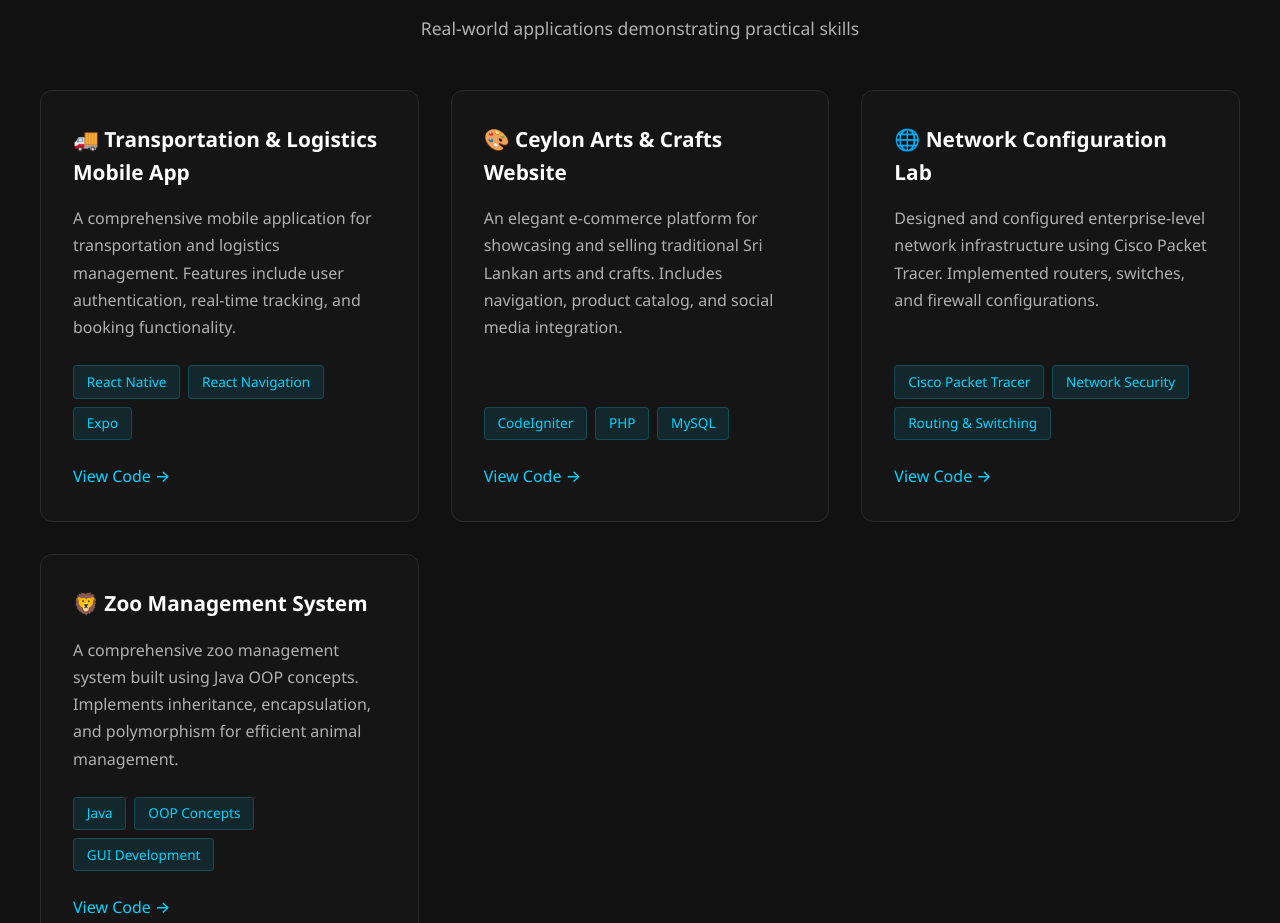
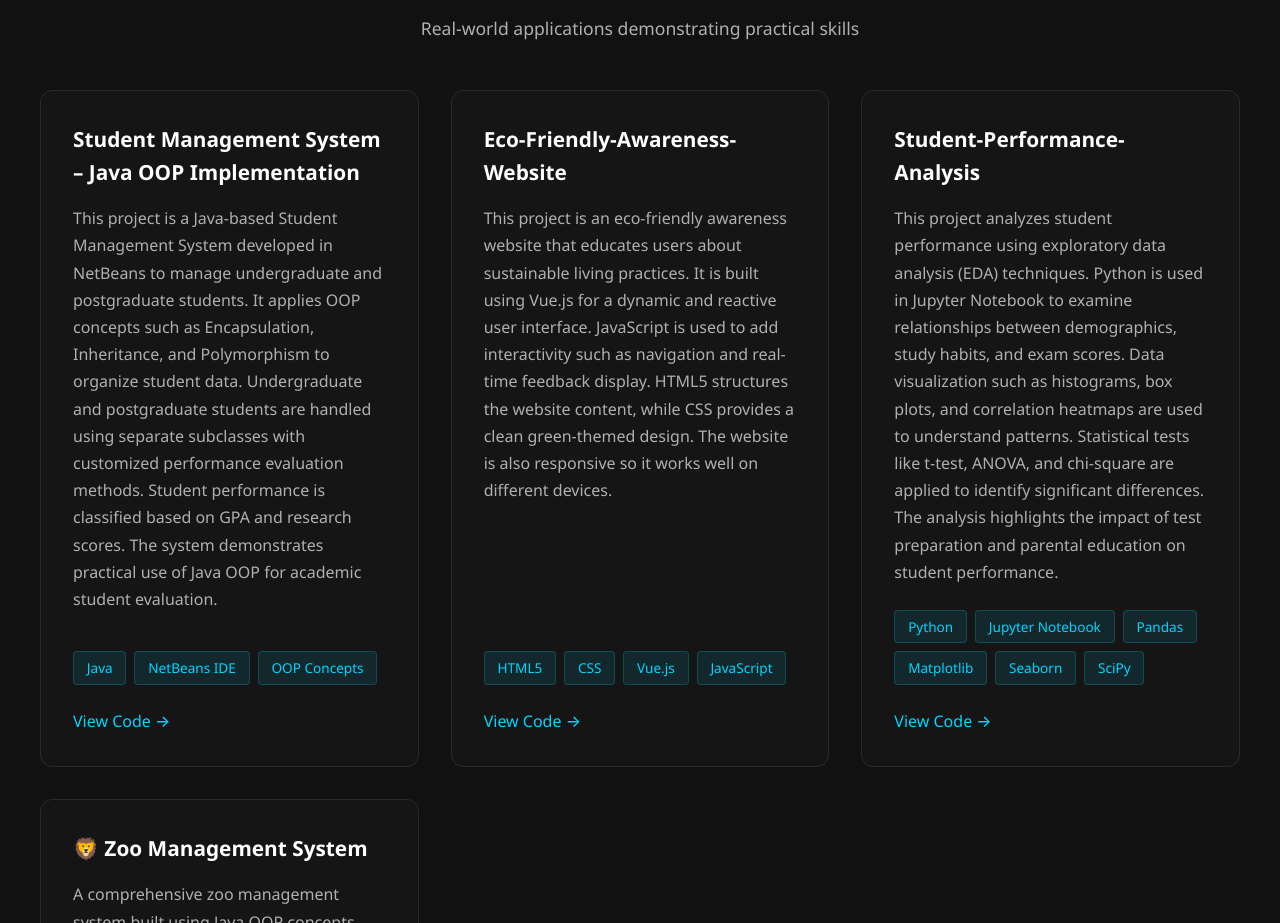
Before and after one commit to Hari-Mal/Malshi-s_Portfolio, a React (Vite) app in the folder PORTFOLIO_APP/: page / in a window 1280 px wide. Shown: the part 2461-3384 px from the top of the page. Built offline with nearby package versions, Linux system fonts and the light colour scheme.

Commit message:
Updated App.jsx

```diff
--- a/PORTFOLIO_APP/src/App.jsx
+++ b/PORTFOLIO_APP/src/App.jsx
@@ -354,19 +354,22 @@ function App() {
 
             <div className="project-card">
               <div className="project-header">
-                <h3>🚚 Transportation & Logistics Mobile App</h3>
+                <h3>Student Management System – Java OOP Implementation</h3>
               </div>
               <p className="project-description">
-                A comprehensive mobile application for transportation and logistics management.
-                Features include user authentication, real-time tracking, and booking functionality.
+                This project is a Java-based Student Management System developed in NetBeans to manage undergraduate and postgraduate students.
+                It applies OOP concepts such as Encapsulation, Inheritance, and Polymorphism to organize student data.
+                Undergraduate and postgraduate students are handled using separate subclasses with customized performance evaluation methods.
+                Student performance is classified based on GPA and research scores.
+                The system demonstrates practical use of Java OOP for academic student evaluation.
               </p>
               <div className="project-tech">
-                <span>React Native</span>
-                <span>React Navigation</span>
-                <span>Expo</span>
+                <span>Java</span>
+                <span>NetBeans IDE</span>
+                <span>OOP Concepts</span>
               </div>
               <div className="project-links">
-                <a href="https://github.com" target="_blank" rel="noopener noreferrer" className="project-link">
+                <a href="https://github.com/Hari-Mal/Student-Management-System-Java-OOP-Implementation-.git" target="_blank" rel="noopener noreferrer" className="project-link">
                   View Code →
                 </a>
               </div>
@@ -374,19 +377,25 @@ function App() {
 
             <div className="project-card">
               <div className="project-header">
-                <h3>🎨 Ceylon Arts & Crafts Website</h3>
+                <h3>Eco-Friendly-Awareness-Website</h3>
               </div>
               <p className="project-description">
-                An elegant e-commerce platform for showcasing and selling traditional Sri Lankan
-                arts and crafts. Includes navigation, product catalog, and social media integration.
+                This project is an eco-friendly awareness website that educates users about sustainable living practices.
+                It is built using Vue.js for a dynamic and reactive user interface.
+                JavaScript is used to add interactivity such as navigation and real-time feedback display.
+                 HTML5 structures the website content, while CSS provides a clean green-themed design.
+                 The website is also responsive so it works well on different devices.
               </p>
               <div className="project-tech">
-                <span>CodeIgniter</span>
-                <span>PHP</span>
-                <span>MySQL</span>
+                <span>HTML5</span>
+                 <span>CSS</span>
+                <span>Vue.js</span>
+                <span>JavaScript</span>
+
+
               </div>
               <div className="project-links">
-                <a href="https://github.com" target="_blank" rel="noopener noreferrer" className="project-link">
+                <a href="https://github.com/Hari-Mal/Eco-Friendly-Awareness-Website-Vue.js-CSS-JavaScript-.git" target="_blank" rel="noopener noreferrer" className="project-link">
                   View Code →
                 </a>
               </div>
@@ -394,19 +403,26 @@ function App() {
 
             <div className="project-card">
               <div className="project-header">
-                <h3>🌐 Network Configuration Lab</h3>
+                <h3>Student-Performance-Analysis</h3>
               </div>
               <p className="project-description">
-                Designed and configured enterprise-level network infrastructure using Cisco
-                Packet Tracer. Implemented routers, switches, and firewall configurations.
+               This project analyzes student performance using exploratory data analysis (EDA) techniques.
+                Python is used in Jupyter Notebook to examine relationships between demographics, study habits, and exam scores.
+                 Data visualization such as histograms, box plots, and correlation heatmaps are used to understand patterns.
+                 Statistical tests like t-test, ANOVA, and chi-square are applied to identify significant differences.
+               The analysis highlights the impact of test preparation and parental education on student performance.
               </p>
               <div className="project-tech">
-                <span>Cisco Packet Tracer</span>
-                <span>Network Security</span>
-                <span>Routing & Switching</span>
+                <span>Python</span>
+                <span>Jupyter Notebook</span>
+                <span>Pandas</span>
+                <span> Matplotlib</span>
+                <span> Seaborn</span>
+                <span> SciPy</span>
+
               </div>
               <div className="project-links">
-                <a href="https://github.com" target="_blank" rel="noopener noreferrer" className="project-link">
+                <a href="https://github.com/Hari-Mal/Student-Performance-Analysis-EDA-Statistical-Testing-.git" target="_blank" rel="noopener noreferrer" className="project-link">
                   View Code →
                 </a>
               </div>
```
